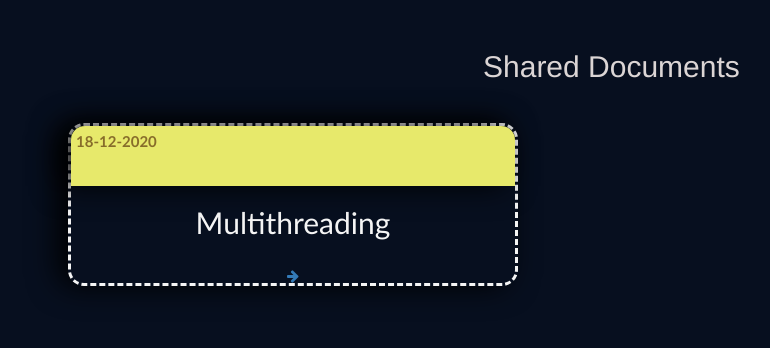
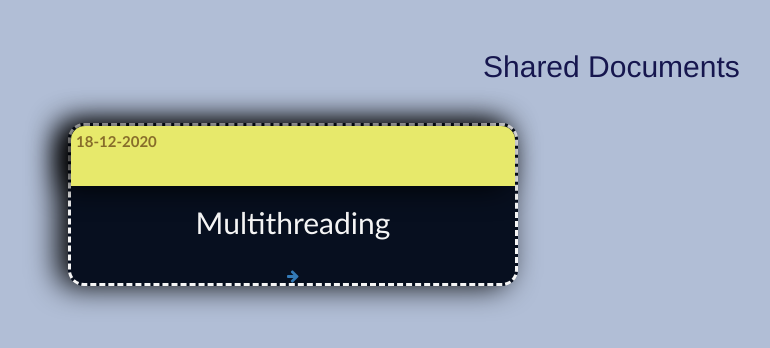
Before and after one commit to AbhayVAshokan/Reboot-Kerala-Hackathon-Finals, an Electron app: page application/html/docs.html in a window 1280 px wide. Shown: the top 348 px of the page, without its empty margins (17-787 px from the left). Drawn offline with nearby package versions, Linux system fonts and the light colour scheme.

Commit message:
Update in Login

```diff
--- a/application/html/docs.html
+++ b/application/html/docs.html
@@ -12,8 +12,8 @@
     <style>
         body {
 
-            background-color: rgb(7, 15, 31);
-            color: rgb(219, 213, 213);
+            background-color:  rgb(177, 190, 214);
+            color: rgb(22, 22, 78);
             overflow-x: hidden;
 
         }
```
Also changed, not shown: application/html/links.html (+2 -2 lines), application/html/materialshome.html (+2 -0 lines).
